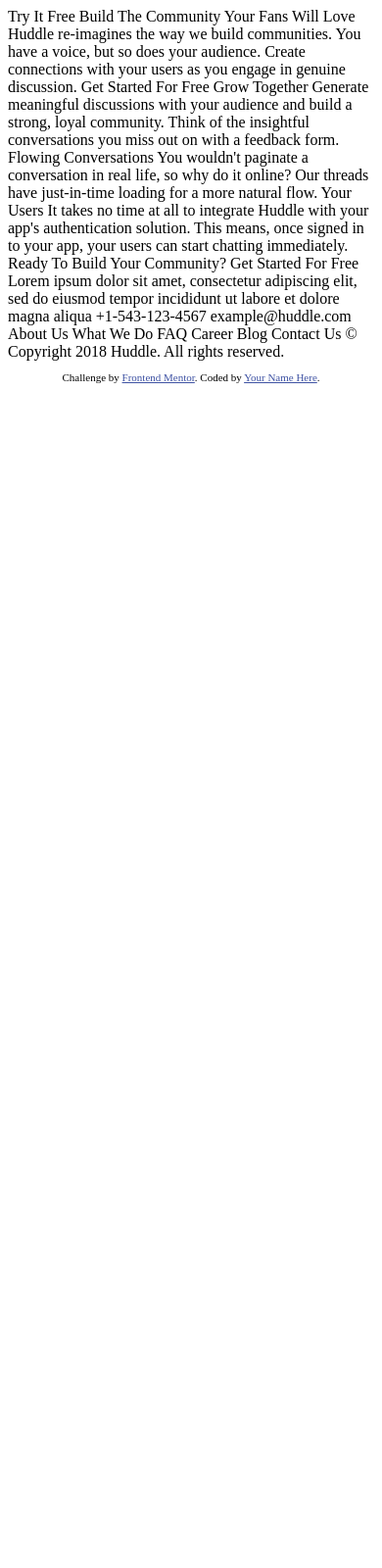
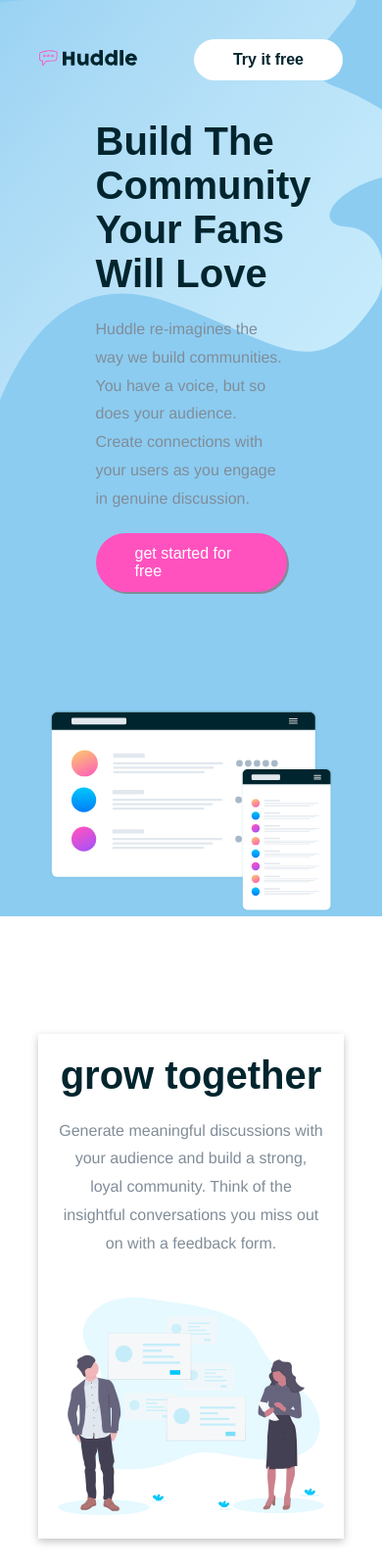
Before and after one commit to anandkr651/Huddle-landing-page, a plain HTML site: page index.html in a window 390 px wide. Shown: the top 1600 px of the page at 98% size. Before the commit the page ends 844 px from the top, so only its background shows below. Drawn offline with Linux system fonts and the light colour scheme.

Commit message:
huddle page

```diff
--- a/index.html
+++ b/index.html
@@ -5,6 +5,7 @@
   <meta name="viewport" content="width=device-width, initial-scale=1.0"> <!-- displays site properly based on user's device -->
 
   <link rel="icon" type="image/png" sizes="32x32" href="./images/favicon-32x32.png">
+  <link rel="stylesheet" href="style.css">
 
   <title>Frontend Mentor | Huddle landing page with alternating feature blocks</title>
 
@@ -16,49 +17,105 @@
 </head>
 <body>
 
-  Try It Free
+  <header class="header-section">
+    <div class="flex upper">
+      <a href="#" class="company-logo">
+        <img src="./images/logo.svg" alt="company-logo">
+      </a>
+      <a href="#" class="secondary-button upper-right-button">Try it free</a>
+      </a>
+    </div>
+    <div class="flex lower">
+      <div class="lower-left">
+        <h2> Build The Community Your Fans Will Love</h2>
+        <p>Huddle re-imagines the way we build communities. You have a voice, but so does your audience.
+          Create connections with your users as you engage in genuine discussion.</p>
+        <a href="#" class="primary-button lower-left-button">get started for free</a>
+      </div>
+      <div class="lower-right">
+        <img src="./images/illustration-mockups.svg" alt="">
+      </div>
+    </div>
+  </header>
 
-  Build The Community Your Fans Will Love
+  <section>
+    <div class="container flex feature-section">
+      <div class="feature-text">
+        <h2>grow together</h2>
+        <p>Generate meaningful discussions with your audience and build a strong, loyal community.
+          Think of the insightful conversations you miss out on with a feedback form.</p>
+      </div>
+      <div class="feature-img">
+        <img src="./images/illustration-grow-together.svg" alt="">
+      </div>
+    </div>
+  </section>
+  <section>
+    <div class="container flex feature-section">
+      <div class="feature-img">
+        <img src="./images/illustration-flowing-conversation.svg" alt="">
+      </div>
+      <div class="feature-text">
+        <h2>Flowing Conversations</h2>
+        <p>You wouldn't paginate a conversation in real life, so why do it online? Our threads
+          have just-in-time loading for a more natural flow.</p>
+      </div>
+    </div>
+  </section>
+  <section>
+    <div class="container flex feature-section">
+      <div class="feature-text">
+        <h2>Your Users</h2>
+        <p> It takes no time at all to integrate Huddle with your app's authentication solution.
+          This means, once signed in to your app, your users can start chatting immediately.</p>
+      </div>
+      <div class="feature-img">
+        <img src="./images/illustration-your-users.svg" alt="">
+      </div>
+    </div>
+  </section>
 
-  Huddle re-imagines the way we build communities. You have a voice, but so does your audience.
-  Create connections with your users as you engage in genuine discussion.
-
-  Get Started For Free
-
-  Grow Together
-
-  Generate meaningful discussions with your audience and build a strong, loyal community.
-  Think of the insightful conversations you miss out on with a feedback form.
-
-  Flowing Conversations
-
-  You wouldn't paginate a conversation in real life, so why do it online? Our threads
-  have just-in-time loading for a more natural flow.
-
-  Your Users
-
-  It takes no time at all to integrate Huddle with your app's authentication solution.
-  This means, once signed in to your app, your users can start chatting immediately.
-
-  Ready To Build Your Community?
-
-  Get Started For Free
-
-  Lorem ipsum dolor sit amet, consectetur adipiscing elit, sed do eiusmod tempor
-  incididunt ut labore et dolore magna aliqua
-
-  +1-543-123-4567
-  example@huddle.com
-
-  About Us
-  What We Do
-  FAQ
-
-  Career
-  Blog
-  Contact Us
-
-  &copy; Copyright 2018 Huddle. All rights reserved.
+  <footer class="footer-section">
+    <div class="footer-upper">
+      <h3>Ready To Build Your Community?</h3>
+      <a href="#" class="primary-button">Get Started For Free</a>
+    </div>
+    <div class="footer-lower flex">
+      <div class="link-column flex ">
+          <a href="#">
+            <img src="./images/logo.svg" alt="company-logo" style="background-color: aliceblue;">
+          </a>
+          <div class="flex">
+            <img src="./images/icon-location.svg" alt="">
+            <p>Lorem ipsum dolor sit amet, consectetur adipiscing elit, sed do eiusmod tempor
+              incididunt ut labore et dolore magna aliqua</p>
+          </div>
+          <div class="flex">
+            <img src="./images/icon-phone.svg" alt="">
+            <p>+1-543-123-4567</p>
+          </div>
+          <div class="flex">
+            <img src="./images/icon-email.svg" alt="">
+            <p>example@huddle.com</p>
+          </div>
+      </div>
+      <div class="link-column flex">
+        <a href="#">about us</a>
+        <a href="#">what we do</a>
+        <a href="#">faq</a>
+      </div>
+      <div class="link-column flex">
+        <a href="#">career</a>
+        <a href="#">blog</a>
+        <a href="#">contact us</a>
+      </div>
+      <div class="link-column ">
+        <i class="fa-brands fa-facebook"></i>
+        <i class="fa-brands fa-instagram"></i>
+        <i class="fa-brands fa-twitter"></i>
+      </div>
+    </div>
+  </footer>
 
   <footer>
     <p class="attribution">
--- /dev/null
+++ b/style.css
@@ -0,0 +1,190 @@
+@import url('https://fonts.googleapis.com/css2?family=Poppins:ital,wght@0,100;0,200;0,300;0,400;0,500;0,600;0,700;0,800;0,900;1,100;1,200;1,300;1,400;1,500;1,600;1,700;1,800;1,900&display=swap');
+* {
+    margin: 0;
+    padding: 0;
+    box-sizing: border-box;
+}
+
+:root{
+    --Very-Pale-Cyan: hsl(193, 100%, 96%);
+    --Very-Dark-Cyan: hsl(192, 100%, 9%);
+    --Grayish-Blue: hsl(208, 11%, 55%);
+    --Pink: hsl(322, 100%, 66%);
+    --padding-inline-section: 20px;
+}
+
+body{
+    font-family: 'poppin',sans-serif;
+    color: var(--Very-Dark-Cyan);
+}
+/* utility section */
+h1 {
+    font-size: 3rem;
+}
+
+h2 {
+    font-size: 2.5rem;
+}
+
+h3 {
+    font-size: 1.5rem;
+}
+
+a{
+    text-decoration: none;
+    display: inline-block;
+    color: var(--Grayish-Blue);
+}
+
+p{
+    font-family: 'Franklin Gothic Medium', 'Arial Narrow', Arial, sans-serif;
+    font-size: 1rem;
+    color: var(--Grayish-Blue);
+    line-height: 1.8rem;
+    margin-top: 20px;
+}
+
+.container {
+    width: 1048px;
+    margin-inline: auto;
+    padding-inline: var(--padding-inline-section);
+}
+.flex{
+    display: flex;
+    align-items: center;
+}
+
+.primary-button{
+    background-color: var(--Pink);
+    border-radius: 50px;
+    font-weight: 700px;
+    color: #ffffff !important;
+    padding: 12px 24px;
+    box-shadow: 2px 2px 0 var(--Grayish-Blue);
+    transition: 0.2s ease-out;
+}
+
+.secondary-button{
+    border-radius: 50px;
+    background-color: #ffffff;
+    font-weight: 700;
+    color: var(--Very-Dark-Cyan);
+    padding: 12px 24px;
+    transition: 0.2s ease-out;
+}
+/* header section */
+.header-section{
+    background-image: url('./images/bg-hero-desktop.svg');
+    background-repeat: no-repeat;
+    background-color: rgb(140, 204, 241);
+    margin-bottom: 120px;
+}
+.upper{
+    justify-content: space-between;
+    padding: var(--padding-inline-section);
+    margin-inline: 20px;
+}
+.upper img{
+    width: 100px;
+}
+.upper-right-button{
+    margin-block: 20px;
+    padding-inline: 40px;
+}
+.lower{
+    justify-content: space-between;
+    gap: 100px;
+    margin-inline: 50px;
+}
+.lower-left{
+    max-width: 50vw;
+}
+
+.lower-right img{
+    width: 100%;
+}
+.lower-left-button{
+    margin-block: 20px;
+    padding-inline: 40px;
+}
+
+/* feature section */
+.feature-img img{
+    width: 100%;
+}
+.feature-section{
+    gap: 40px;
+    margin-top: 40px;
+    box-shadow: rgba(0, 0, 0, 0.24) 0px 3px 8px;
+    padding: var(--padding-inline-section);
+    align-items: center;
+}
+.feature-text{
+    max-width: 40vw;
+}
+/* footer section */
+.footer-section{
+    background-color: var(--Very-Dark-Cyan);
+    margin-top: 120px;
+    position: relative;
+    padding: var(--padding-inline-section);
+}
+.footer-upper{
+    background-color: #d6ece6;
+    box-shadow: rgba(60, 64, 67, 0.3) 0px 1px 2px 0px, rgba(60, 64, 67, 0.15) 0px 2px 6px 2px;
+    text-align: center;
+    width: 50vw;
+    position: absolute;
+    margin-inline: auto;
+    left: 0;
+    transform: translateX(50%);
+    top: -50px;
+    padding: var(--padding-inline-section);
+    border-radius: 10px;
+}
+.footer-upper h3{
+    margin-bottom: 10px;
+}
+.link-column{
+    flex-direction: column;
+    align-items: flex-start;
+    margin-inline: auto;
+    flex-basis: 50%;
+    padding: var(--padding-inline-section);
+}
+.fa-brands{
+    background-color: aliceblue;
+    color: chocolate;
+    align-items: center;
+    border-radius: 50%;
+    padding: 10px;
+}
+
+@media screen and (max-width:479px){
+    .feature-section{
+        flex-direction: column;
+        width: 80%;
+    }
+    .feature-text{
+        max-width: 100vw;
+        text-align: center;
+        align-items: center;
+    }
+    .feature-img img{
+        width: 100%;
+    }
+    .lower{
+        flex-direction: column;
+    }
+    .lower-left{
+        align-items: center;
+        /* width: 100vw; */
+    }
+    .footer-upper{
+        width: 70vw;
+    }
+    .footer-lower{
+        flex-direction: column;
+        padding-top: 80px;
+    }
+}
```
